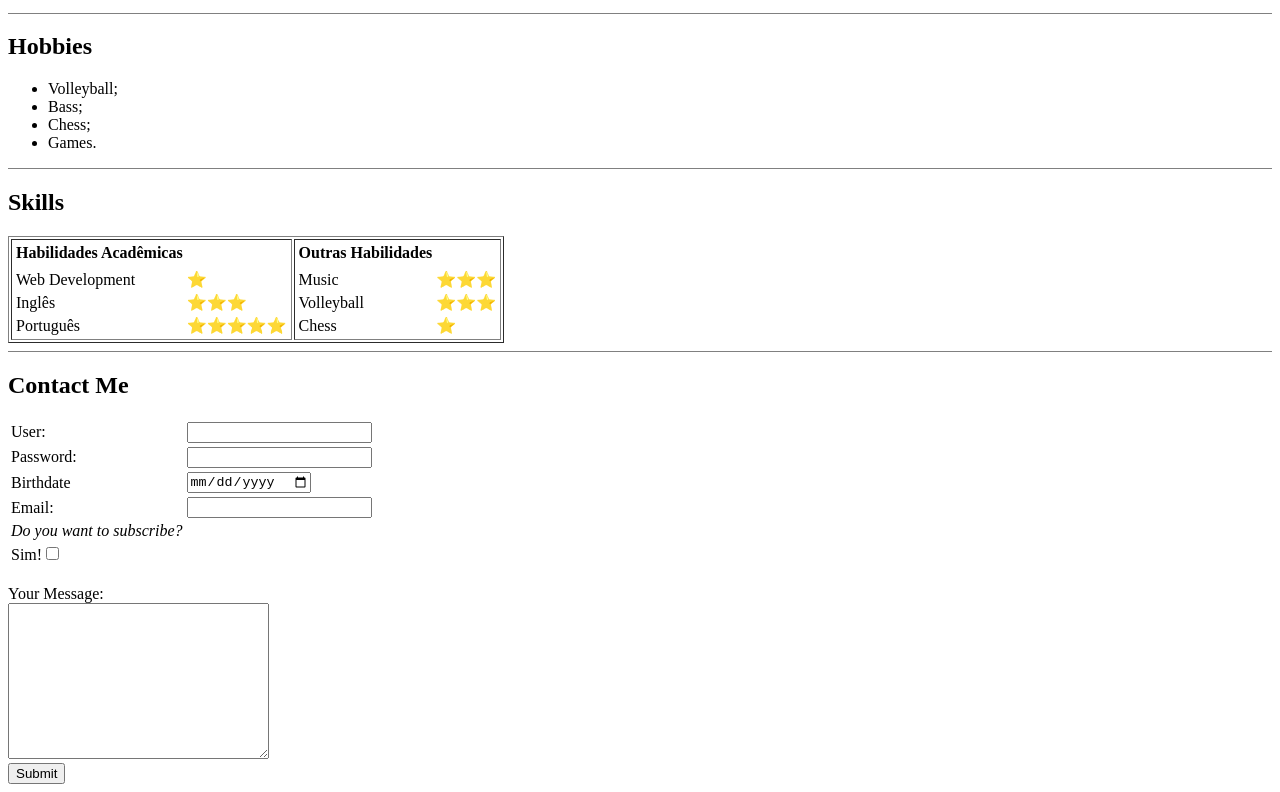
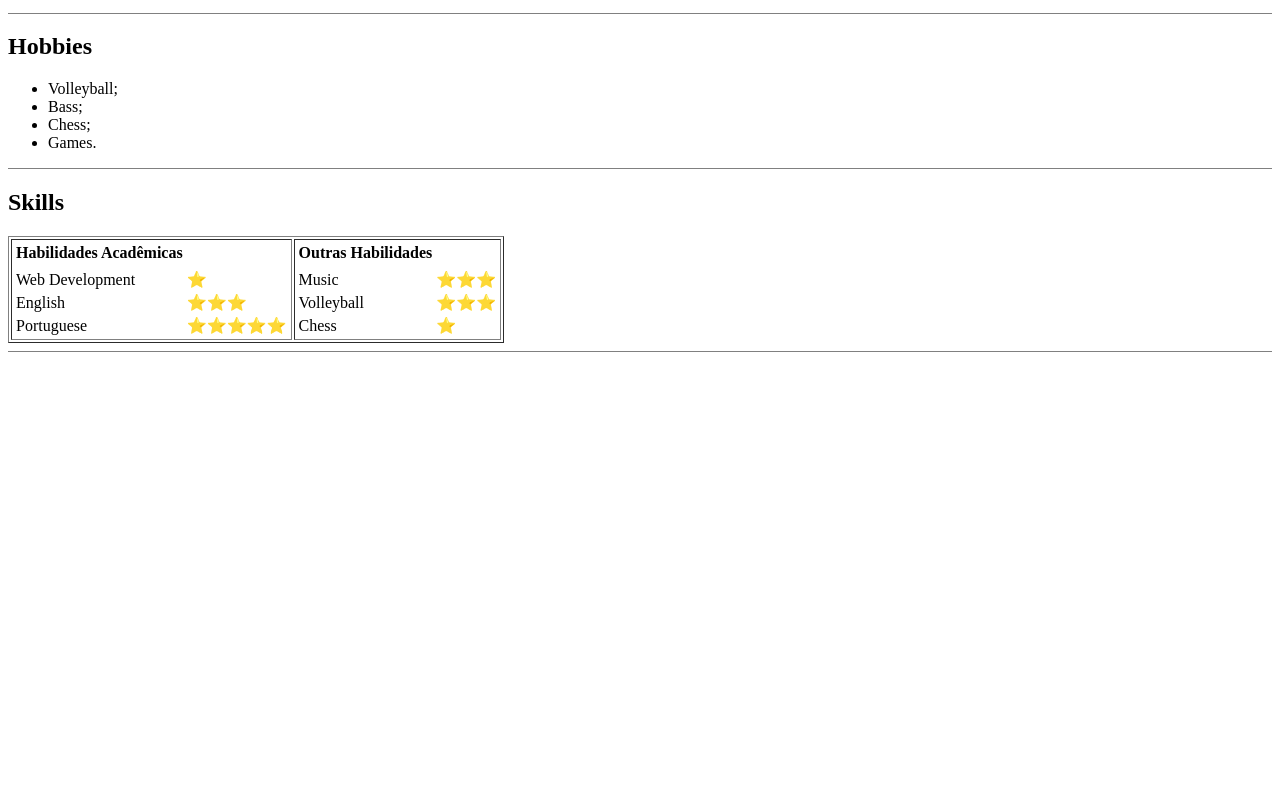
Before and after one commit to LLM94/Beta-Websites, a plain HTML site: page index.html in a window 1280 px wide. Shown: the part 759-1551 px from the top of the page. After the commit the page ends 1119 px from the top, so only its background shows below. Drawn offline with Linux system fonts and the light colour scheme.

Commit message:
Removed Contact Me Section
It will be added to "Redes Sociais"

```diff
--- a/index.html
+++ b/index.html
@@ -92,12 +92,12 @@
 								</tr>
 
 								<tr>
-									<td>Inglês</td>
+									<td>English</td>
 									<td>⭐⭐⭐</td>
 								</tr>
 
 								<tr>
-									<td>Português</td>
+									<td>Portuguese</td>
 									<td>⭐⭐⭐⭐⭐</td>
 								</tr>
 
@@ -137,39 +137,5 @@
 
 		<hr size="1" noshade="2">
 
-		<h2>Contact Me</h2>
-
-		<form action="mailto:lucaslima.contato@outlook.com" method="post" enctype="text/plain">
-			<table>
-				<tr>
-					<td><label>User:</label></td>
-					<td><input type="Name" name="UserName"></td>
-				</tr>
-				<tr>
-					<td><label>Password:</label></td>
-					<td><input type="Password" name="UserPassword"></td>
-				</tr></td>
-				<tr>
-					<td><label>Birthdate</label></td>
-					<td><input type="date" name="UserBirthDate"></td>
-				</tr>
-				<tr>
-					<td><label>Email:</label></td>
-					<td><input type="Email" name="UserEmail"></td>				</tr>
-				<tr>
-					<td><label><em>Do you want to subscribe?</em></label></td>
-				</tr>
-				<tr>
-					<td><label>Sim!</label><input type="checkbox" name=""></td>
-				</tr>
-			</table>
-
-			<br>
-			<label>Your Message:</label><br>
-			<textarea name="yourMessage" rows="10" cols="30"></textarea>
-			<br>
-			<input type="submit" name=""><br>
-		</form>
-
 	</body>
 </html>
```
